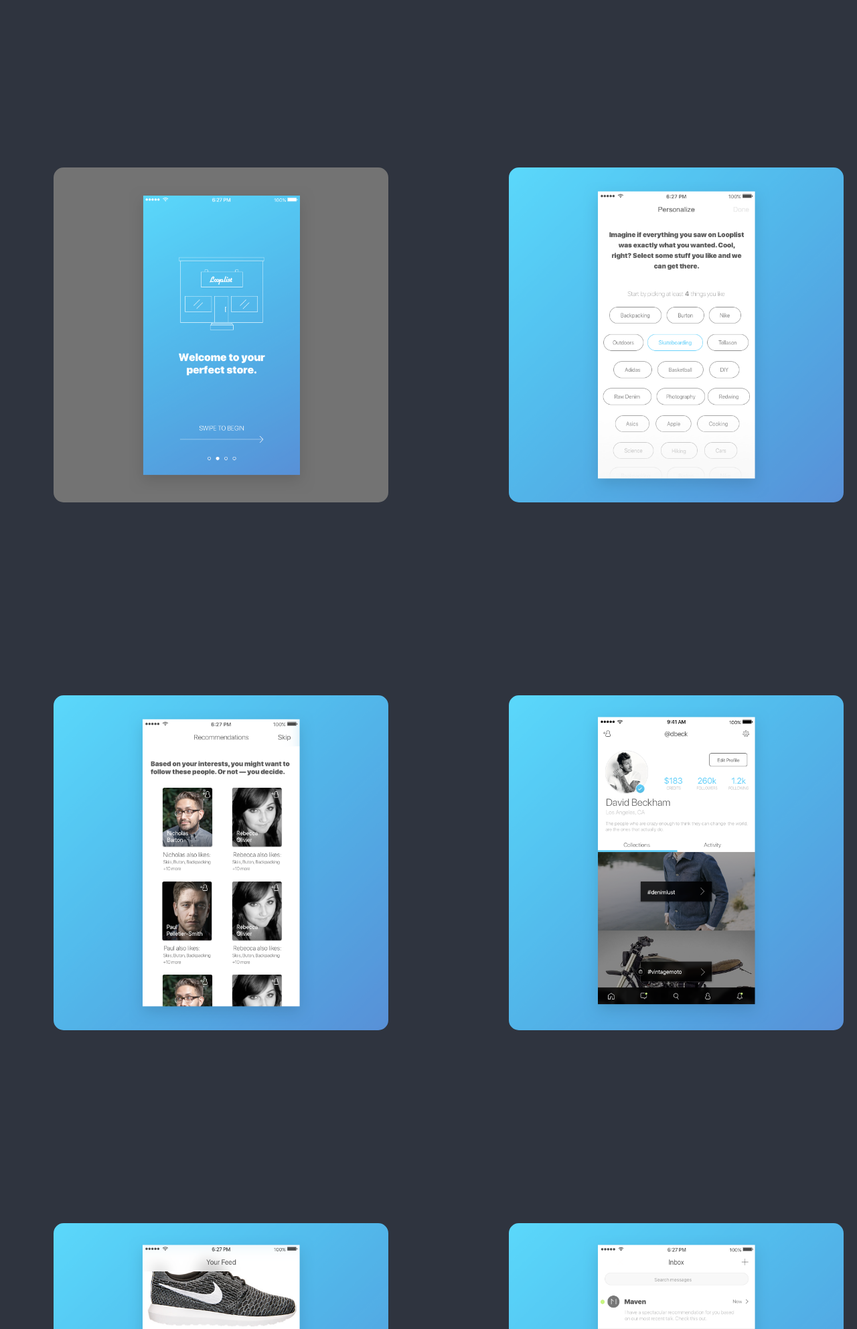
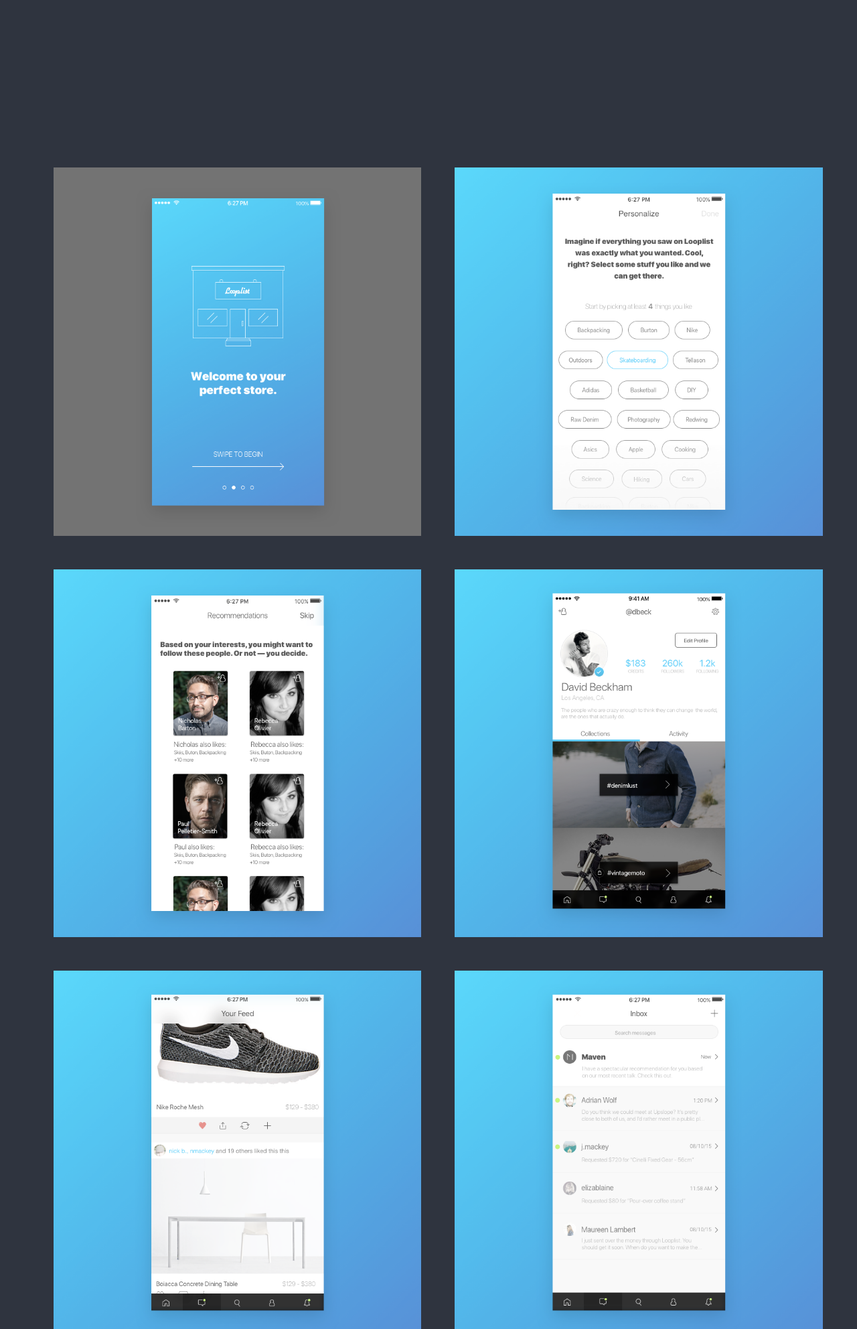
Before and after one commit to roberthaverly/roberthaverly.github.io, a PHP site: page /cs-looplist.html in a window 1280 px wide. Shown: the part 1589-3573 px from the top of the page at 67% size. Run offline with PHP 8.4, Linux system fonts and the light colour scheme; some web fonts are replaced.

Commit message:
grid changes

```diff
--- a/cs-looplist.html
+++ b/cs-looplist.html
@@ -38,40 +38,37 @@
 
     <div id="portfolio" class="case-study">
 
-        <div class="grid-container two-by">
-            <div class="image">
-                <img class="one" src="img/looplist/ll-01.png" />
+            <div>
+                <img src="img/looplist/ll-01.png" />
             </div>
-            <div class="image">
-                <img class="one" src="img/looplist/ll-02.png" />
+            <div>
+                <img src="img/looplist/ll-02.png" />
             </div>
-            <div class="image">
-                <img class="one" src="img/looplist/ll-03.png" />
+            <div>
+                <img src="img/looplist/ll-03.png" />
             </div>
-            <div class="image">
-                <img class="one" src="img/looplist/ll-04.png" />
+            <div>
+                <img src="img/looplist/ll-04.png" />
             </div>
-            <div class="image">
-                <img class="one" src="img/looplist/ll-05.png" />
+            <div>
+                <img src="img/looplist/ll-05.png" />
             </div>
-            <div class="image">
-                <img class="one" src="img/looplist/ll-06.png" />
+            <div>
+                <img src="img/looplist/ll-06.png" />
             </div>
-            <div class="image">
-                <img class="one" src="img/looplist/ll-07.png" />
+            <div>
+                <img src="img/looplist/ll-07.png" />
             </div>
-            <div class="image">
-                <img class="one" src="img/looplist/ll-08.png" />
+            <div>
+                <img src="img/looplist/ll-08.png" />
             </div>
-            <div class="image">
-                <img class="one" src="img/looplist/ll-09.png" />
+            <div>
+                <img src="img/looplist/ll-09.png" />
             </div>
-        </div>
 
-        <div class="grid-container one-by">
-            <div class="image">
-                <img class="one" src="img/looplist/ll-10.png" />
-            </div>
+
+            <div class="span-col-2">
+                <img src="img/looplist/ll-10.png" />
         </div>
 
     </div>
--- a/cs-pp2.html
+++ b/cs-pp2.html
@@ -36,7 +36,6 @@
 
     <div id="portfolio" class="case-study">
 
-        <div class="grid-container two-by">
             <div class="image">
                 <img class="one" src="img/paypal2/pp2-01.png" />
             </div>
@@ -55,7 +54,6 @@
             <div class="image">
                 <img class="one" src="img/paypal2/pp2-06.png" />
             </div>
-        </div>
 
     </div>
 
--- a/css/style.css
+++ b/css/style.css
@@ -102,10 +102,6 @@ nav a {
     margin-left: 5px;
 }
 
-#portfolio .case-study {
-
-}
-
 sub {
     font-weight: 600;
     font-size: 1em;
@@ -121,8 +117,6 @@ sub {
 }
 
 .home-grid {grid-template-columns: 2fr 2fr;}
-.two-by {grid-template-columns: 2fr 2fr;}
-.one-by {grid-template-columns: 3fr;}
 
 .grid-container img {
     border-radius: 15px;
@@ -171,6 +165,15 @@ p {
     width: 75%
 }
 
+#portfolio.case-study {
+    width: 100%;
+    padding-right: 4%;
+    display: grid;
+    grid-template-columns: repeat(2, 1fr);
+    grid-gap: 50px;
+    }
+
+    .span-col-2{grid-column: span 2 / auto;}
 
 footer {
     background: #1C1F26;
```
Also changed, not shown: cs-mustbin.html (+6 -8 lines), cs-pp.html (+10 -14 lines), cs-topology.html (+16 -20 lines), index.html (+3 -11 lines).
